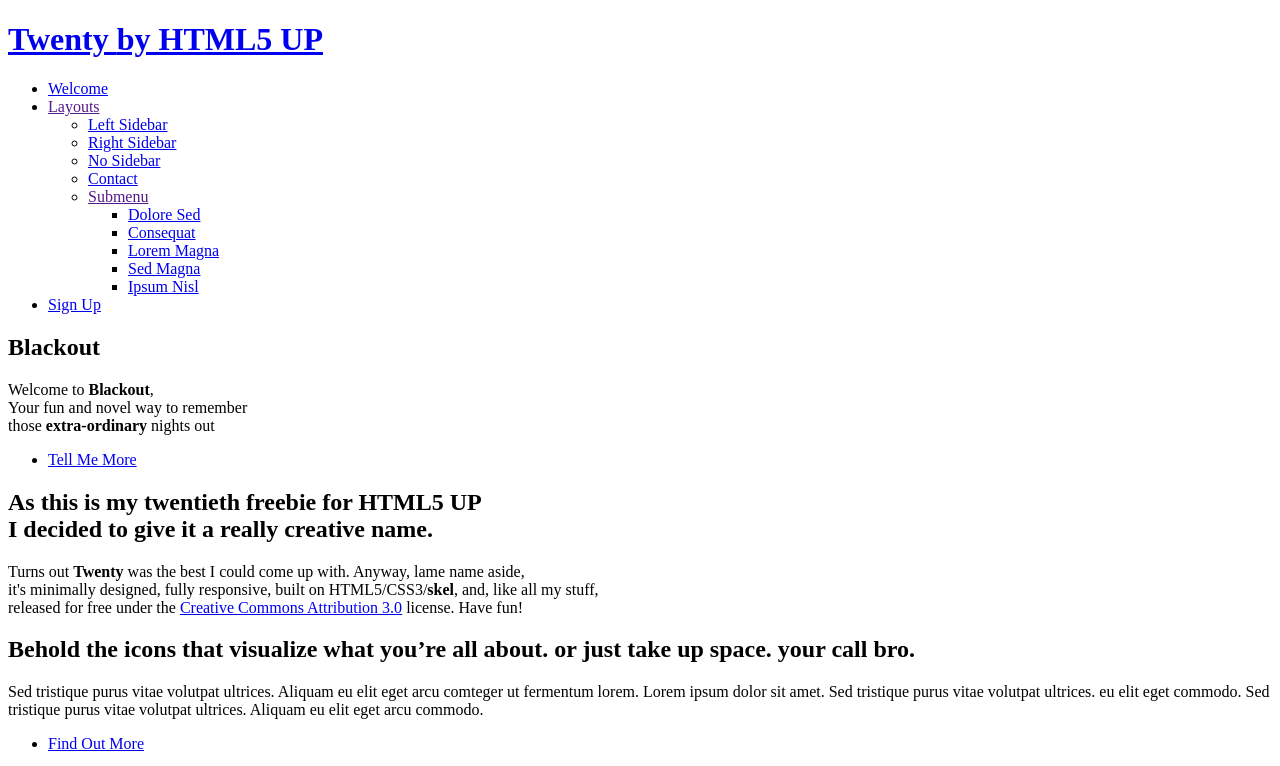
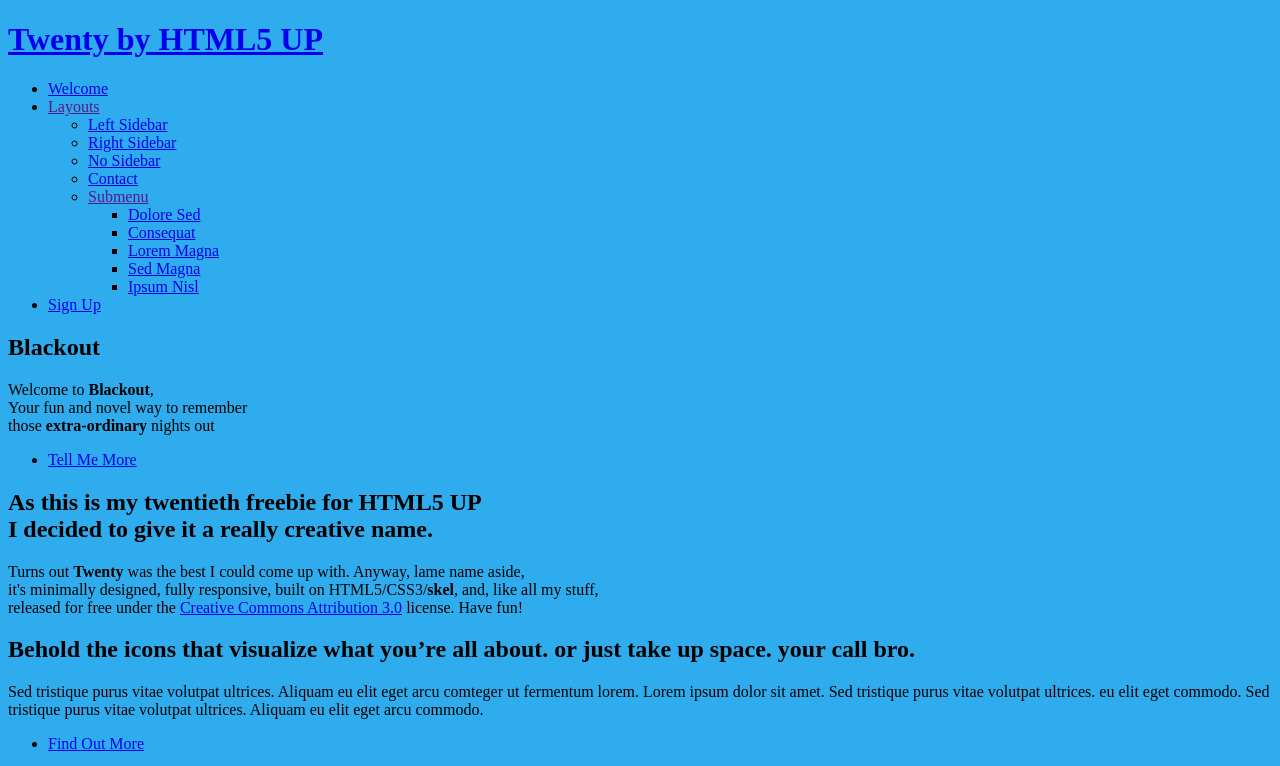
Before and after one commit to bhahm/sipsomething-, a plain HTML site: page index.html in a window 1280 px wide. Shown: the top 766 px of the page. Drawn offline with Linux system fonts and the light colour scheme; a script that the page names is missing; some icons are missing.

Commit message:
Update index.html

```diff
--- a/index.html
+++ b/index.html
@@ -24,7 +24,7 @@
 		<!--[if lte IE 8]><link rel="stylesheet" href="css/ie/v8.css" /><![endif]-->
 		<!--[if lte IE 9]><link rel="stylesheet" href="css/ie/v9.css" /><![endif]-->
 	</head>
-	<body class="index loading">
+	<body class="index loading" style="background: #2faced;">
 
 		<!-- Header -->
 			<header id="header" class="alt">
```
